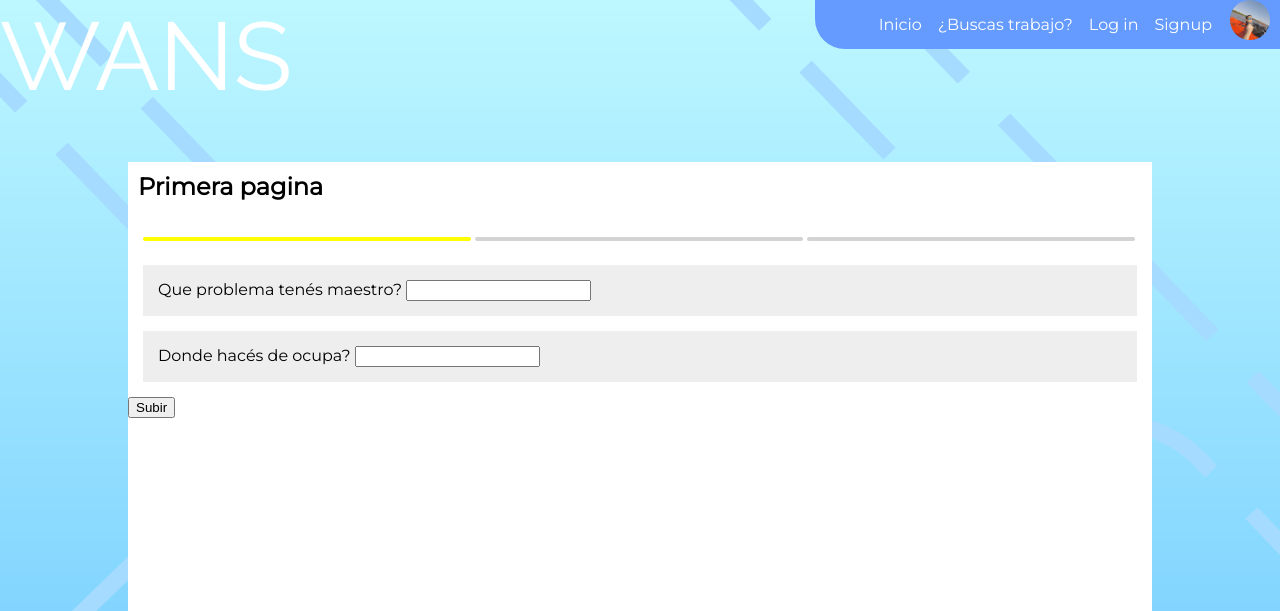
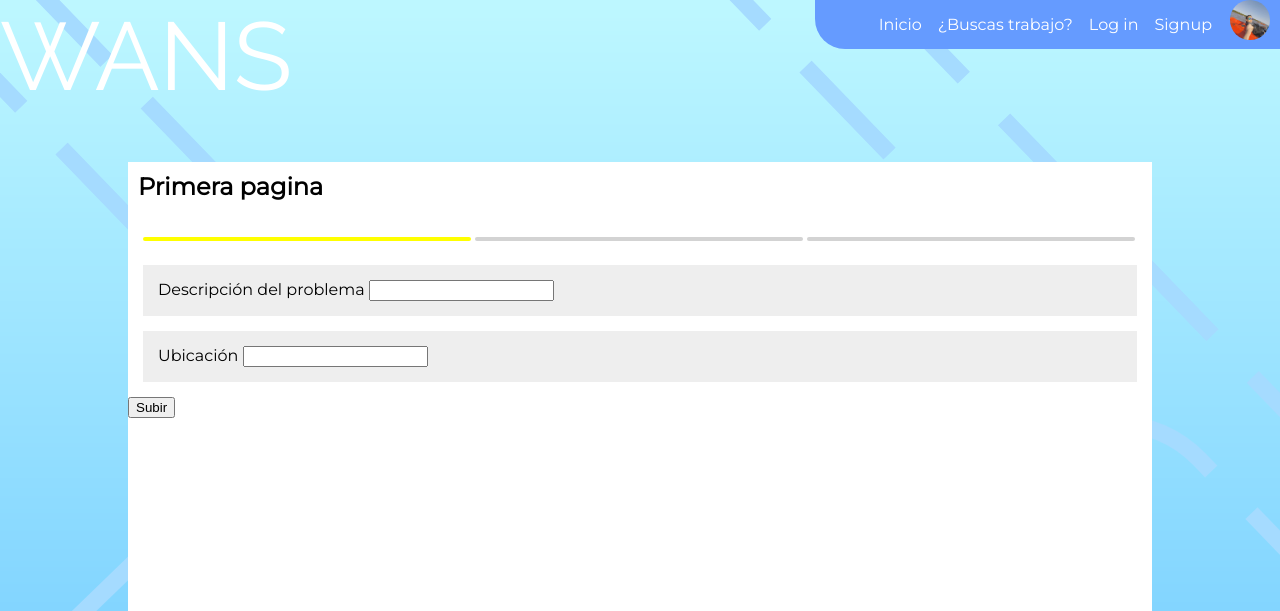
Before and after one commit to FranElfers/wans, a Django app: page /nuevopedido/ in a window 1280 px wide. Shown: the top 611 px of the page. Run offline with Django 3.2, Linux system fonts and the light colour scheme.

Commit message:
Update pedido.html

```diff
--- a/wans/templates/wans/pedido.html
+++ b/wans/templates/wans/pedido.html
@@ -26,11 +26,11 @@ var transicion = function(a,b){
 				<div></div>
 			</div>
 			<div class="pregunta">
-				<p>Que problema tenés maestro?</p>
+				<p>Descripción del problema</p>
 				{{ form.presentacion }}
 			</div>
 			<div class="pregunta">
-				<p>Donde hacés de ocupa?</p>
+				<p>Ubicación</p>
 				{{ form.ubicacion }}
 			</div>
 		</div>
```
